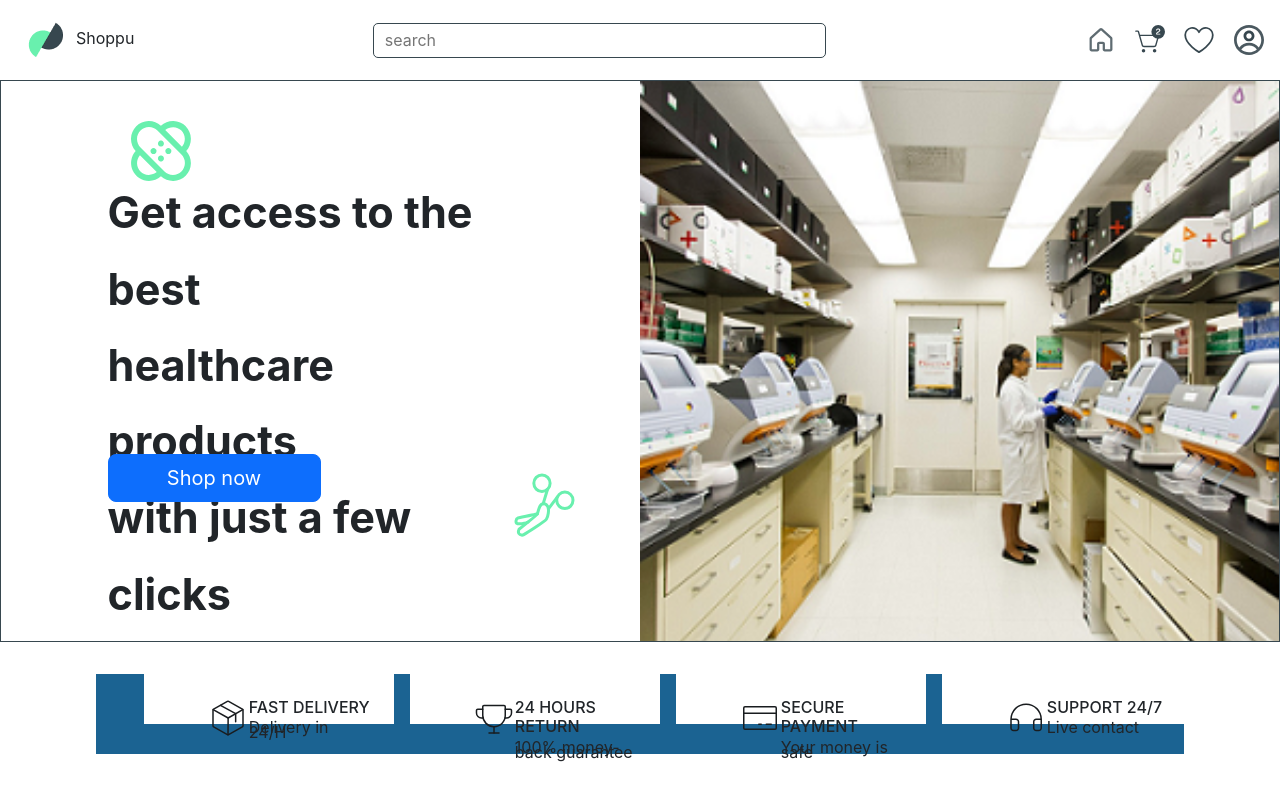
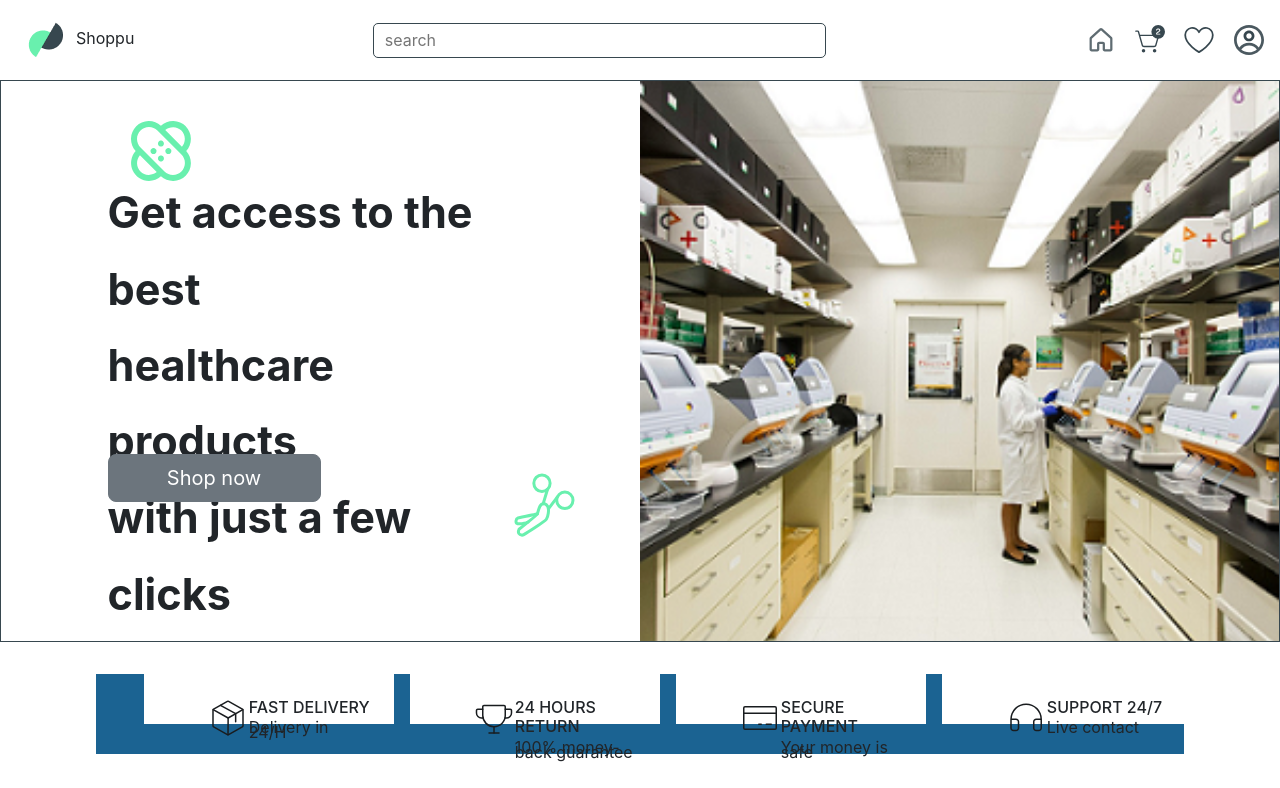
Before and after one commit to Habiblassz/timbu, a React (Create React App) app: page / in a window 1280 px wide. Shown: the top 788 px of the page. Built offline with nearby package versions, Linux system fonts and the light colour scheme; the HTML template or start-up script is replaced by a standard one.

Commit message:
updated button in main.jsx

```diff
--- a/src/components/main.jsx
+++ b/src/components/main.jsx
@@ -13,7 +13,7 @@ class Main extends Component {
 							Get access to the best <br /> healthcare products <br />
 							with just a few clicks
 						</h2>
-						<button className="btn btn-primary btn-lg">Shop now</button>
+						<button className="btn btn-secondary btn-lg">Shop now</button>
 					</div>
 
 					<div className="right">
```
